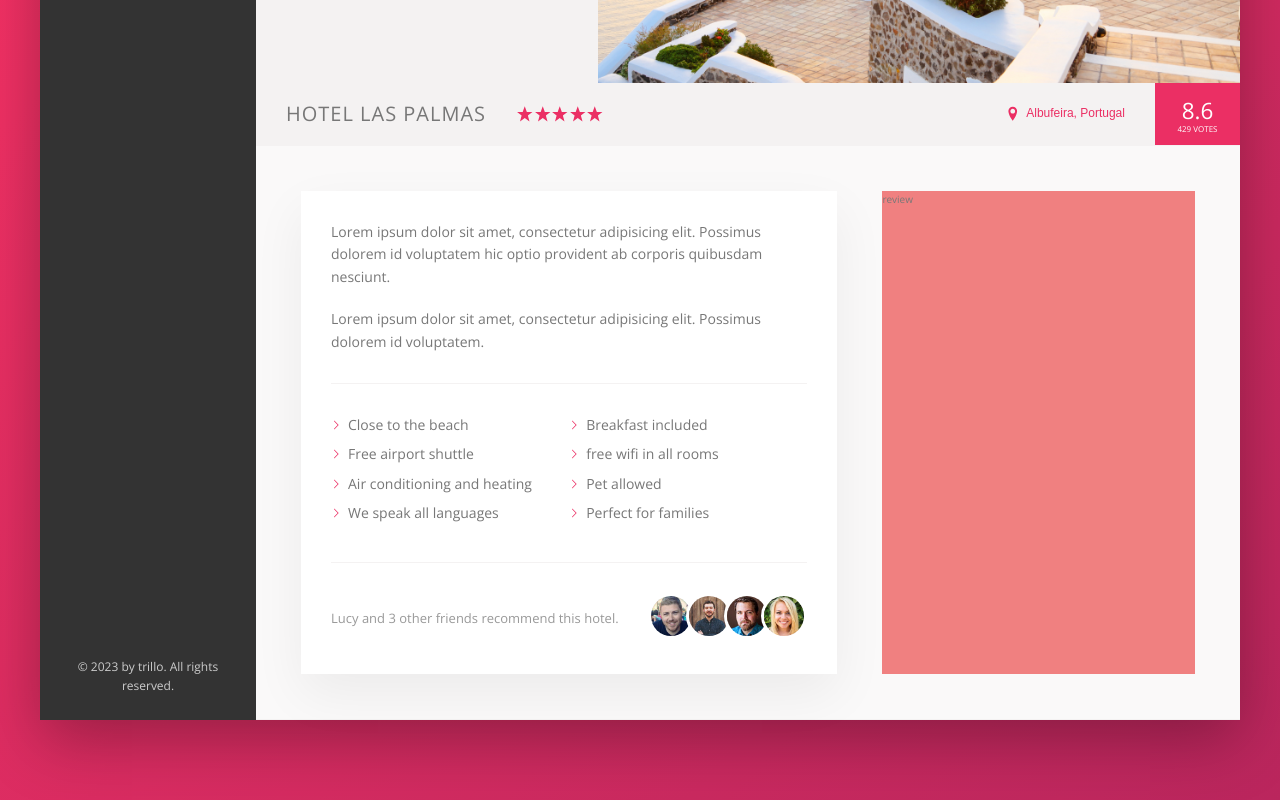
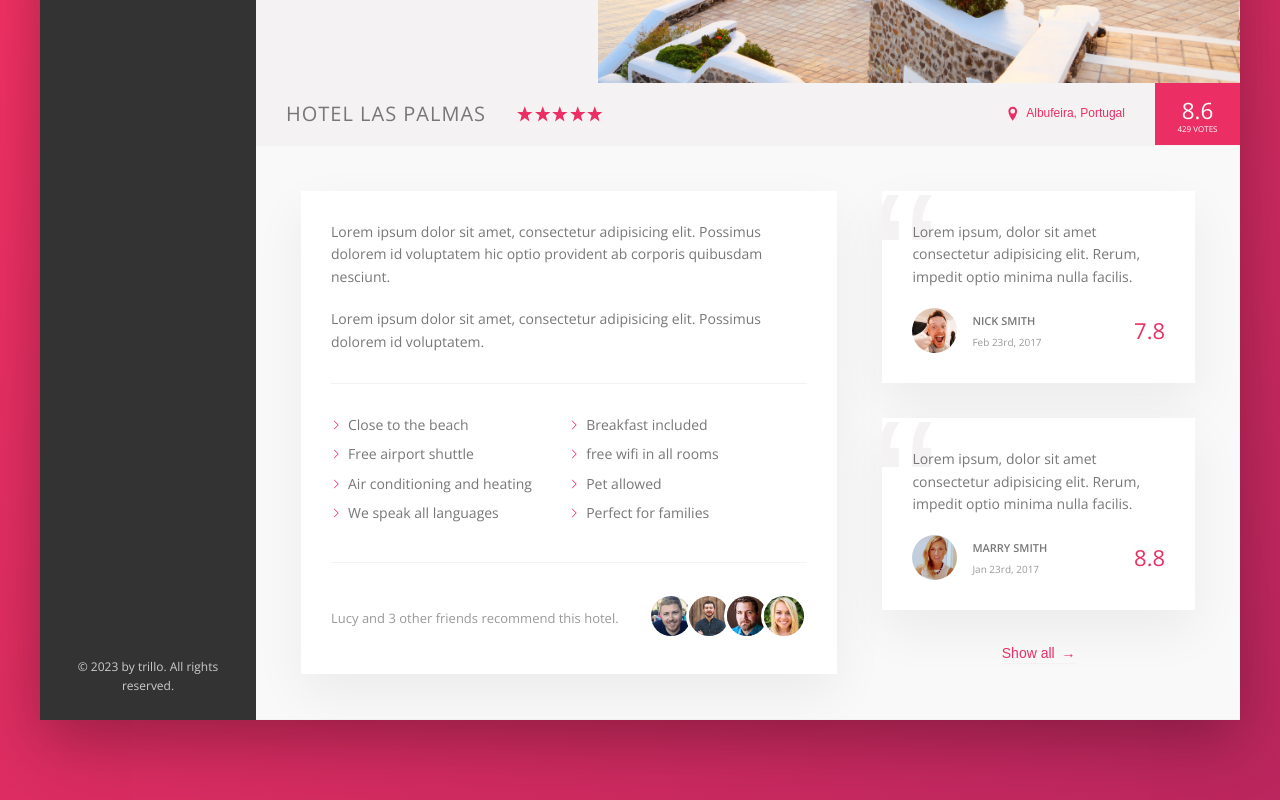
Before and after one commit to Robi-Nurhidayat/css-middle, a website: page 02-Trilio/index.html in a window 1280 px wide. Shown: the part 452-1252 px from the top of the page. Drawn offline with nearby package versions, Linux system fonts and the light colour scheme.

Commit message:
building user reviews section

```diff
--- a/02-Trilio/index.html
+++ b/02-Trilio/index.html
@@ -262,7 +262,47 @@
               </div>
             </div>
 
-            <div class="user-reviews">review</div>
+            <div class="user-reviews">
+              <figure class="review">
+                <blockquote class="review__text">
+                  Lorem ipsum, dolor sit amet consectetur adipisicing elit.
+                  Rerum, impedit optio minima nulla facilis.
+                </blockquote>
+
+                <figcaption class="review__user">
+                  <img
+                    src="img/user-1.jpg"
+                    alt="User 1"
+                    class="review__photo"
+                  />
+                  <div class="review__user-box">
+                    <p class="review__user-name">Nick Smith</p>
+                    <p class="review__user-date">Feb 23rd, 2017</p>
+                  </div>
+                  <div class="review__rating">7.8</div>
+                </figcaption>
+              </figure>
+              <figure class="review">
+                <blockquote class="review__text">
+                  Lorem ipsum, dolor sit amet consectetur adipisicing elit.
+                  Rerum, impedit optio minima nulla facilis.
+                </blockquote>
+
+                <figcaption class="review__user">
+                  <img
+                    src="img/user-2.jpg"
+                    alt="User 2"
+                    class="review__photo"
+                  />
+                  <div class="review__user-box">
+                    <p class="review__user-name">marry Smith</p>
+                    <p class="review__user-date">Jan 23rd, 2017</p>
+                  </div>
+                  <div class="review__rating">8.8</div>
+                </figcaption>
+              </figure>
+              <button class="btn-inline">Show all <span>&rarr;</span></button>
+            </div>
           </div>
         </main>
       </div>
--- a/02-Trilio/sass/_components.scss
+++ b/02-Trilio/sass/_components.scss
@@ -362,8 +362,17 @@
   cursor: pointer;
   transition: all 0.3s;
 
+  & span {
+    margin-left: 3px;
+    transition: margin-left 0.3s;
+  }
+
   &:hover {
     color: var(--color-grey-dark-2);
+
+    span {
+      margin-left: 8px;
+    }
   }
 
   &:focus {
@@ -387,27 +396,6 @@
     transform: scale(1);
     box-shadow: none;
   }
-}
-
-.detail {
-  display: flex;
-  padding: 4.5rem;
-  background-color: var(--color-grey-light-1);
-  border-bottom: var(--line);
-}
-
-.description {
-  font-size: 1.4rem;
-  background-color: #fff;
-  box-shadow: var(--shadow-light);
-  padding: 3rem;
-  flex: 0 0 60%;
-  margin-right: 4.5rem;
-}
-
-.user-reviews {
-  background-color: lightcoral;
-  flex: 1;
 }
 
 ////////////////////////////////////////////////
@@ -482,3 +470,67 @@
     }
   }
 }
+/////////////////////////////////
+/// REVIEWS
+
+.review {
+  background-color: #fff;
+  box-shadow: var(--shadow-light);
+  position: relative;
+  overflow: hidden;
+
+  padding: 3rem;
+  margin-bottom: 3.5rem;
+
+  &__text {
+    margin-bottom: 2rem;
+    z-index: 10;
+    position: relative;
+  }
+
+  &__user {
+    display: flex;
+    align-items: center;
+  }
+
+  &__photo {
+    width: 4.5rem;
+    height: 4.5rem;
+    border-radius: 50%;
+    margin-right: 1.5rem;
+  }
+
+  &__user-box {
+    margin-right: auto;
+  }
+
+  &__user-name {
+    font-size: 1.1rem;
+    font-weight: 600;
+    text-transform: uppercase;
+    margin-bottom: 0.4rem;
+  }
+
+  &__user-date {
+    font-size: 1rem;
+    color: var(--color-grey-dark-3);
+  }
+
+  &__rating {
+    color: var(--color-primary);
+    font-size: 2.2rem;
+    font-weight: 300;
+  }
+
+  &::before {
+    content: "\201C";
+    position: absolute;
+    top: -2.75rem;
+    left: -1rem;
+    font-size: 20rem;
+    color: var(--color-grey-light-2);
+    font-family: sans-serif;
+    line-height: 1;
+    z-index: 1;
+  }
+}
--- a/02-Trilio/sass/_layout.scss
+++ b/02-Trilio/sass/_layout.scss
@@ -32,3 +32,26 @@
 .hotel-view {
   flex: 1;
 }
+
+.detail {
+  display: flex;
+  font-size: 1.4rem;
+  padding: 4.5rem;
+  background-color: var(--color-grey-light-1);
+  border-bottom: var(--line);
+}
+
+.description {
+  background-color: #fff;
+  box-shadow: var(--shadow-light);
+  padding: 3rem;
+  flex: 0 0 60%;
+  margin-right: 4.5rem;
+}
+
+.user-reviews {
+  flex: 1;
+  display: flex;
+  flex-direction: column;
+  align-items: center;
+}
```
Also changed, not shown: 02-Trilio/css/style.css.
